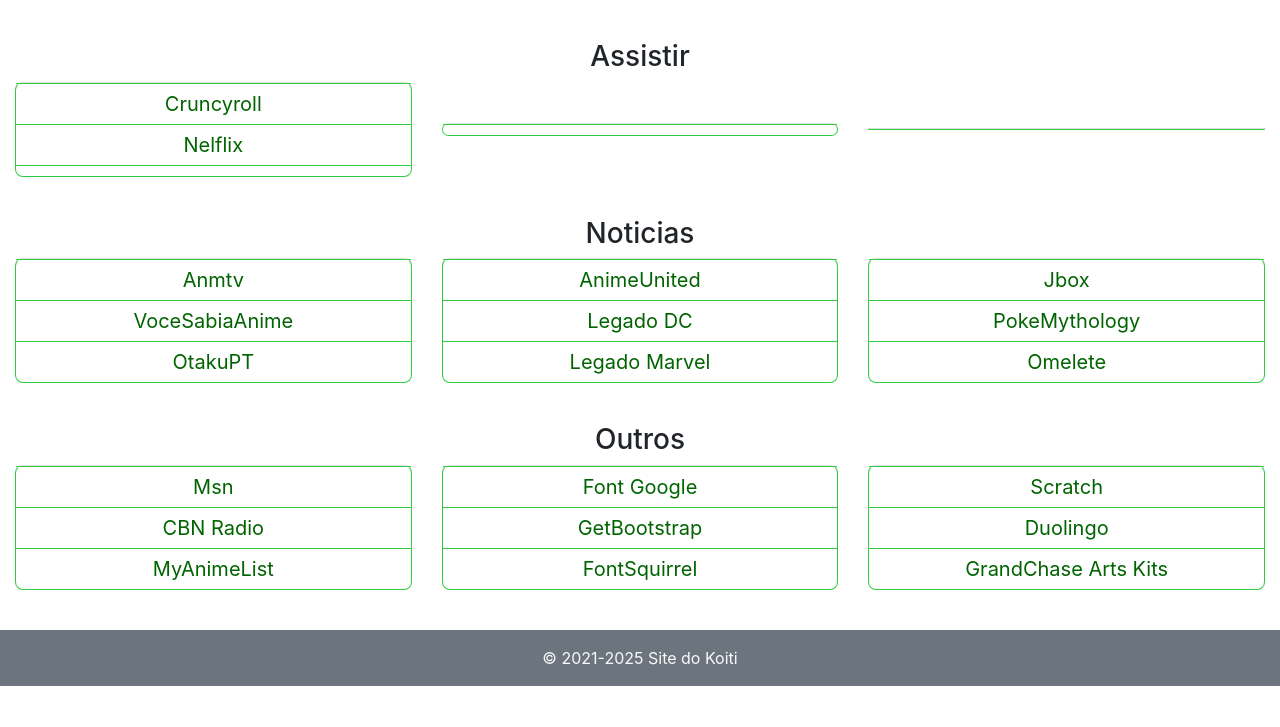
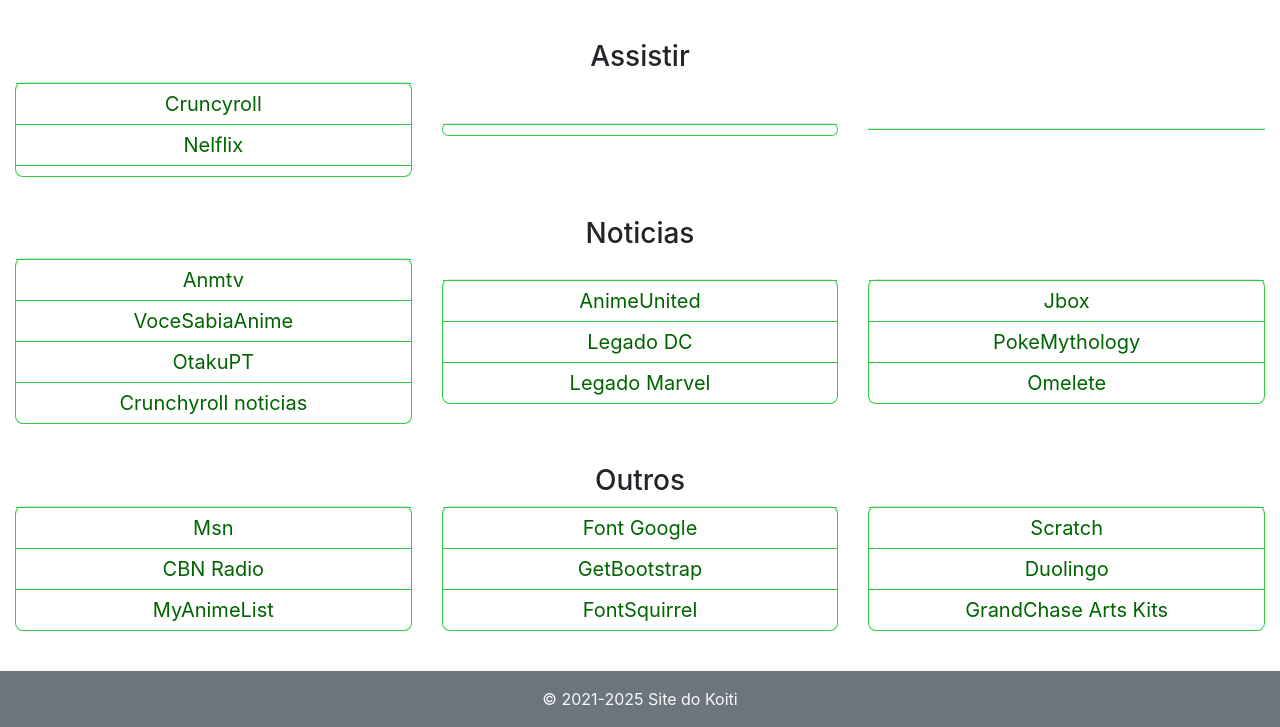
Before and after one commit to fernandokimura/fernandokimura.github.io, a plain HTML site: page index.html in a window 1280 px wide. Shown: the part 656-1383 px from the top of the page. Before the commit the page ends 1342 px from the top, so only its background shows below. Drawn offline with nearby package versions, Linux system fonts and the light colour scheme.

Commit message:
Update index.html

```diff
--- a/index.html
+++ b/index.html
@@ -99,6 +99,7 @@
                         <a href="https://anmtv.com.br/"><div class="card-item">Anmtv</div></a>
                         <a href="https://vocesabianime.com/"><div class="card-item">VoceSabiaAnime</div></a>
                         <a href="https://www.otakupt.com/"><div class="card-item">OtakuPT</div></a>
+						 <a href="https://www.crunchyroll.com/pt-br/news"><div class="card-item">Crunchyroll noticias</div></a>
 	              </div>
                 </div>
                 <div class="card">
```
